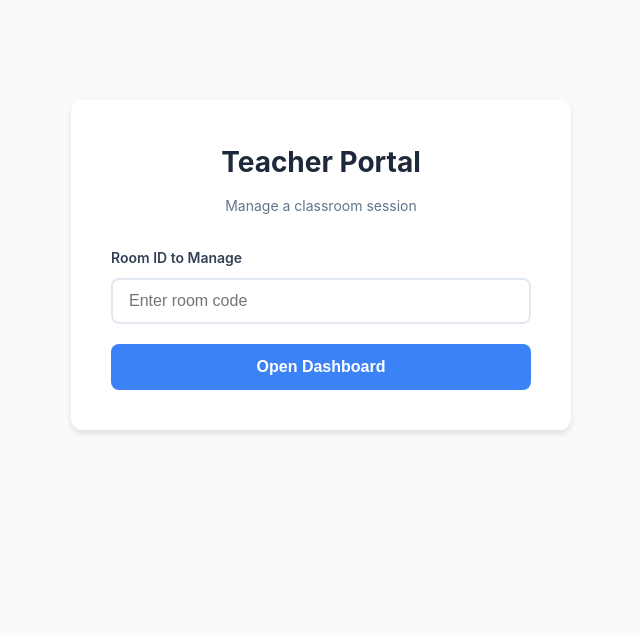
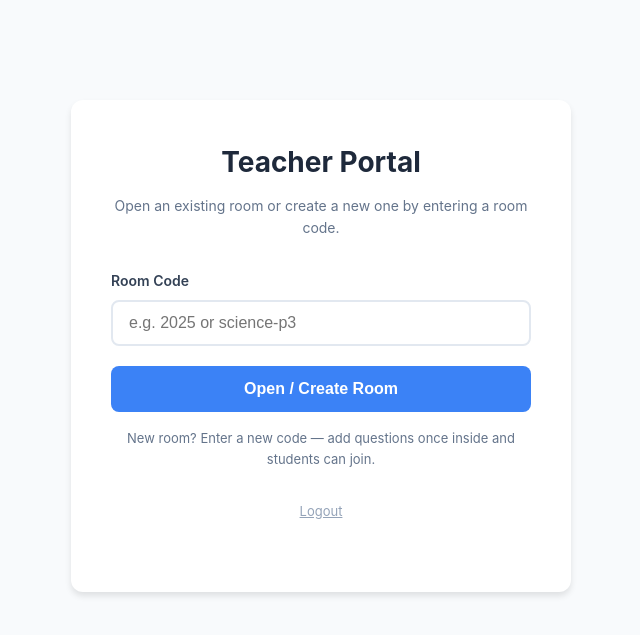
Before and after one commit to Mr-Zamora/pulse_check, a Flask app: page /teacher in a window 1280 px wide. Shown: the top 635 px of the page, without its empty margins (319-959 px from the left). Run offline with Flask 3, Linux system fonts and the light colour scheme; the visitor is signed in with stand-in values (Sample User, id 1).

Commit message:
Teacher UX: relabel landing to show room creation, add Switch Room/Logout to ribbon, fix write_question to include video_url

```diff
--- a/app.py
+++ b/app.py
@@ -87,7 +87,7 @@ def read_responses(room_id=None, question_id=None):
 
 def write_question(question_dict):
     global questions_cache
-    fieldnames = ['question_id', 'room_id', 'type', 'prompt', 'options', 'correct_answer']
+    fieldnames = ['question_id', 'room_id', 'type', 'prompt', 'options', 'correct_answer', 'video_url']
     with csv_lock:
         file_exists = os.path.exists(QUESTIONS_CSV)  # checked inside lock to avoid TOCTOU
         with open(QUESTIONS_CSV, 'a', newline='', encoding='utf-8') as f:
--- a/templates/teacher.html
+++ b/templates/teacher.html
@@ -4,14 +4,16 @@
 {% if not room_id %}
 <div class="landing-container">
     <h2>Teacher Portal</h2>
-    <p>Manage a classroom session</p>
+    <p>Open an existing room or create a new one by entering a room code.</p>
     <form action="/teacher" method="GET">
         <div class="form-group">
-            <label for="room-id">Room ID to Manage</label>
-            <input type="text" id="room-id" name="room_id" placeholder="Enter room code" required>
+            <label for="room-id">Room Code</label>
+            <input type="text" id="room-id" name="room_id" placeholder="e.g. 2025 or science-p3" required pattern="[a-zA-Z0-9_\-]{1,50}" title="Letters, numbers, hyphens and underscores only">
         </div>
-        <button type="submit" class="btn-primary">Open Dashboard</button>
+        <button type="submit" class="btn-primary">Open / Create Room</button>
     </form>
+    <p style="margin-top:16px; font-size:13px; color:#64748B;">New room? Enter a new code — add questions once inside and students can join.</p>
+    <p style="margin-top:8px;"><a href="/teacher/logout" style="color:#94A3B8; font-size:13px;">Logout</a></p>
 </div>
 {% else %}
 <!-- Teacher Dashboard Grid -->
@@ -25,6 +27,10 @@
     </div>
     <div class="ribbon-right">
         Submitted: <strong id="ribbon-submitted">0</strong> / <span id="ribbon-total">0</span>
+        &nbsp;·&nbsp;
+        <a href="/teacher" style="color:#94A3B8; font-size:12px; text-decoration:none;">Switch Room</a>
+        &nbsp;·&nbsp;
+        <a href="/teacher/logout" style="color:#94A3B8; font-size:12px; text-decoration:none;">Logout</a>
     </div>
 </div>
 
```
